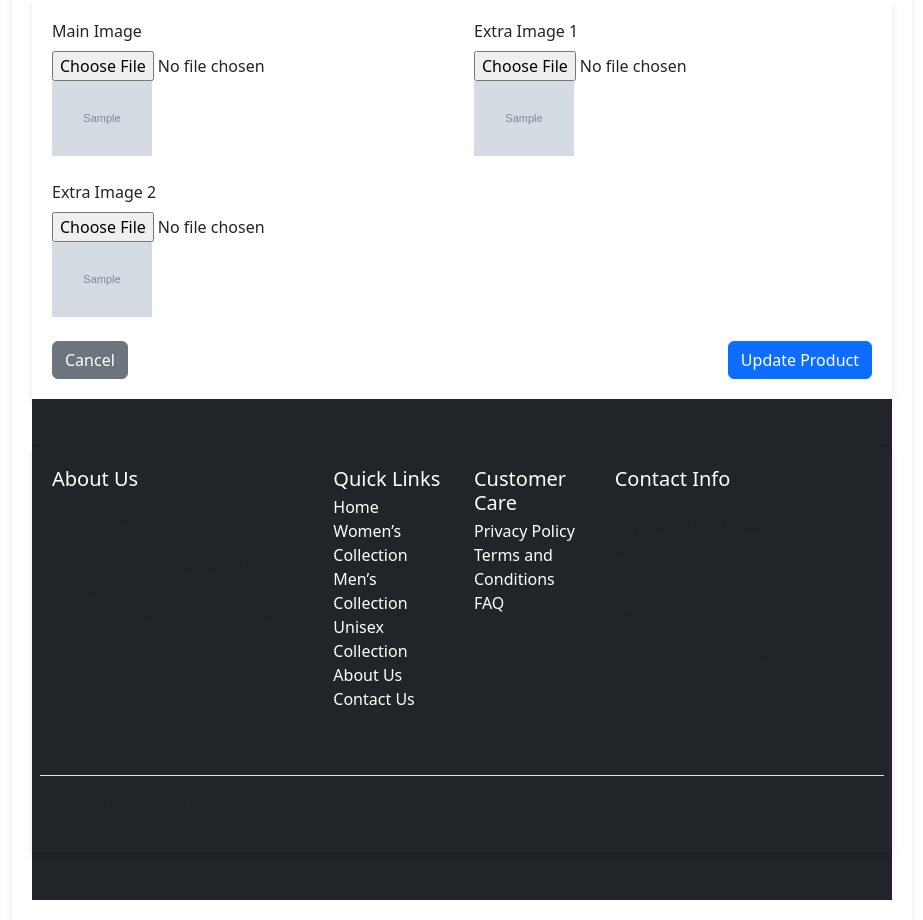
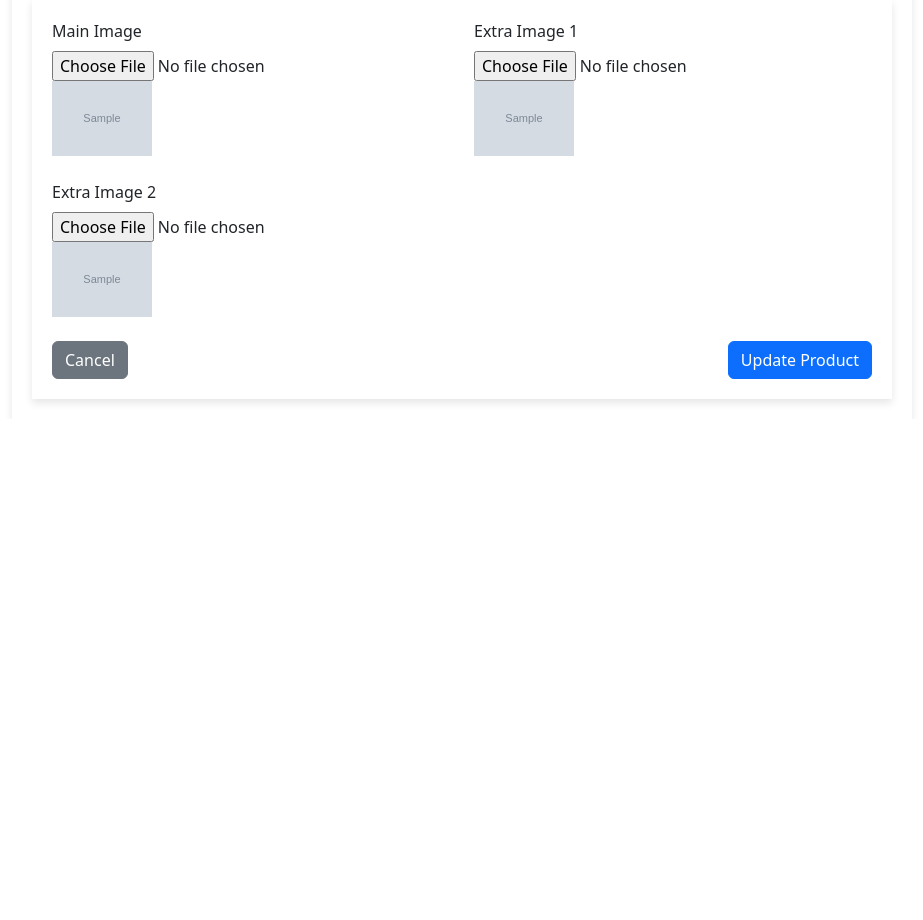
Before and after one commit to DannyAung/Perfume_Website, a PHP site: page /edit_products.php?id=1 in a window 1280 px wide. Shown: the part 771-1691 px from the top of the page, without its empty margins (178-1101 px from the left). After the commit the page ends 1174 px from the top, so only its background shows below. Run offline with PHP 8.4, Linux system fonts and the light colour scheme; the visitor is signed in with stand-in values (Sample User, id 1); tables that the repository leaves empty or names only in its code hold one stand-in row (values such as "Sample post"); grey boxes marked "Sample" are stand-in pictures.

Commit message:
fav refined

```diff
--- a/PHP Website/edit_products.php
+++ b/PHP Website/edit_products.php
@@ -296,55 +296,7 @@ if ($_SERVER['REQUEST_METHOD'] === 'POST') {
                 </div>
             </form>
 
-            <footer class="bg-dark text-white py-5">
-        <div class="container">
-            <div class="row">
-                <div class="col-md-4 mb-4">
-                    <h5 class="mb-3">About Us</h5>
-                    <p class="text-muted">Fragrance Haven is your ultimate destination for high-quality perfumes that elevate your senses. Explore our wide range of fragrances designed to suit every occasion and personality.</p>
-                </div>
 
-                <div class="col-md-2 mb-4">
-                    <h5 class="mb-1">Quick Links</h5>
-                    <ul class="list-unstyled">
-                        <li><a href="user_index.php" class="text-white text-decoration-none">Home</a></li>
-                        <li><a href="women_category.php" class="text-white text-decoration-none">Women’s Collection</a></li>
-                        <li><a href="men_category.php" class="text-white text-decoration-none">Men’s Collection</a></li>
-                        <li><a href="unisex_category.php" class="text-white text-decoration-none">Unisex Collection</a></li>
-                        <li><a href="about_us.php" class="text-white text-decoration-none">About Us</a></li>
-                        <li><a href="contact_us.php" class="text-white text-decoration-none">Contact Us</a></li>
-                    </ul>
-                </div>
-
-                <div class="col-md-2 mb-4">
-                    <h5 class="mb-1">Customer Care</h5>
-                    <ul class="list-unstyled">
-                        <li><a href="privacy_policy.php" class="text-white text-decoration-none">Privacy Policy</a></li>
-                        <li><a href="term_and_conditions.php" class="text-white text-decoration-none">Terms and Conditions</a></li>
-                        <li><a href="faq.php" class="text-white text-decoration-none">FAQ</a></li>
-                    </ul>
-                </div>
-
-                <div class="col-md-3 mb-4">
-                    <h5 class="mb-4">Contact Info</h5>
-                    <p class="text-muted"><i class="fas fa-map-marker-alt me-2"></i> Pyi Yeik Thar Street, Kamayut, Yangon, Myanmar</p>
-                    <p class="text-muted"><i class="fas fa-phone-alt me-2"></i> +959450197415</p>
-                    <p class="text-muted"><i class="fas fa-envelope me-2"></i> support@fragrancehaven.com</p>
-                </div>
-            </div>
-
-            <div class="row mt-4 border-top pt-3">
-                <div class="col-md-6">
-                    <p class="text-muted">&copy; 2025 Fragrance Haven. All rights reserved.</p>
-                </div>
-                <div class="col-md-6 text-md-end">
-                    <a href="https://www.instagram.com/" class="text-white me-3 text-decoration-none" target="_blank"><i class="fab fa-instagram fa-lg"></i></a>
-                    <a href="https://www.facebook.com/" class="text-white me-3 text-decoration-none" target="_blank"><i class="fab fa-facebook fa-lg"></i></a>
-                    <a href="https://twitter.com/" class="text-white text-decoration-none" target="_blank"><i class="fab fa-twitter fa-lg"></i></a>
-                </div>
-            </div>
-        </div>
-    </footer>
             <!-- Bootstrap JS and Custom JS -->
             <script src="https://cdn.jsdelivr.net/npm/bootstrap@5.3.0-alpha3/dist/js/bootstrap.bundle.min.js"></script>
             <script src="edit_products.js"></script>
--- a/PHP Website/style.css
+++ b/PHP Website/style.css
@@ -624,7 +624,7 @@ footer .fab:hover {
 .thumbnail-gallery {
     display: flex;
     flex-direction: column;
-    max-height: 400px;
+    max-height: 800px;
     overflow-y: auto;
 }
 
--- a/PHP Website/user_index.php
+++ b/PHP Website/user_index.php
@@ -444,7 +444,7 @@ if ($_SERVER['REQUEST_METHOD'] === 'POST') {
                 <div class="text-left" style="width: 50%; margin-left:50px;">
                     <h3><b>Popular</b></h3>
                    <p class="text-muted mt-1">Experience the essence of our popular scent</p>
-                    <a href="latest_product.php" class="btn btn-primary mt-1">See More</a>
+                    <a href="popular_product.php" class="btn btn-primary mt-1">See More</a>
                 </div>
             </div>
 
@@ -453,7 +453,7 @@ if ($_SERVER['REQUEST_METHOD'] === 'POST') {
                     <h3><b>New Arrival</b></h3>
                     <p class="text-muted mt-2">Experience the essence of our new arrival scent</p>
 
-                    <a href="popular_product.php" class="btn btn-primary mt-1">See More</a>
+                    <a href="latest_product.php" class="btn btn-primary mt-1">See More</a>
                 </div>
 
                 <div class="video-advertisement mb-5 text-center">
```
Also changed, not shown: PHP Website/product_details.php (+61 -19 lines), PHP Website/products/versace_eros_extra1.png (added), PHP Website/products/versace_eros_extra2.png (added), PHP Website/products/versace_eros_main.png (added), PHP Website/products/zara_deep.jpg (added), PHP Website/products/zara_deep_extra1.jpg (added), PHP Website/products/zara_deep_extra2.jpg (added).
